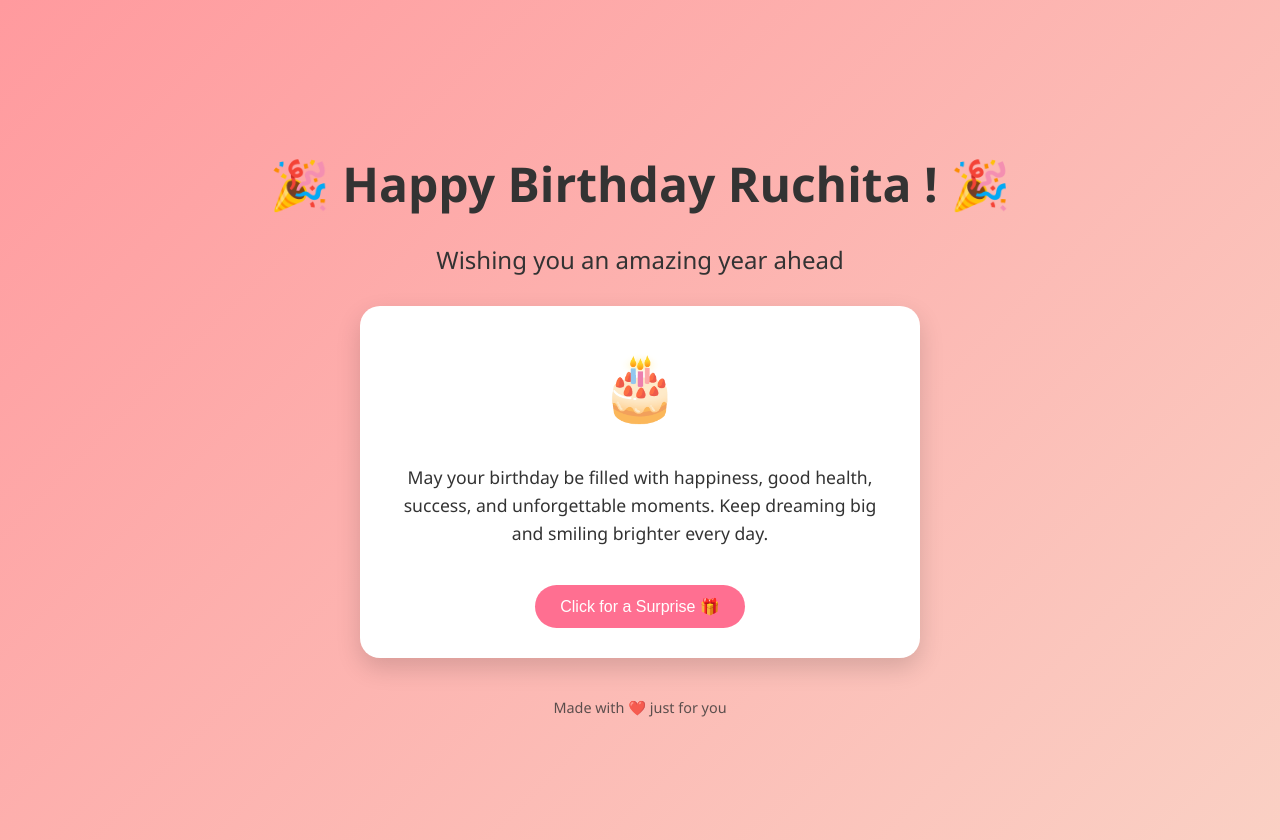
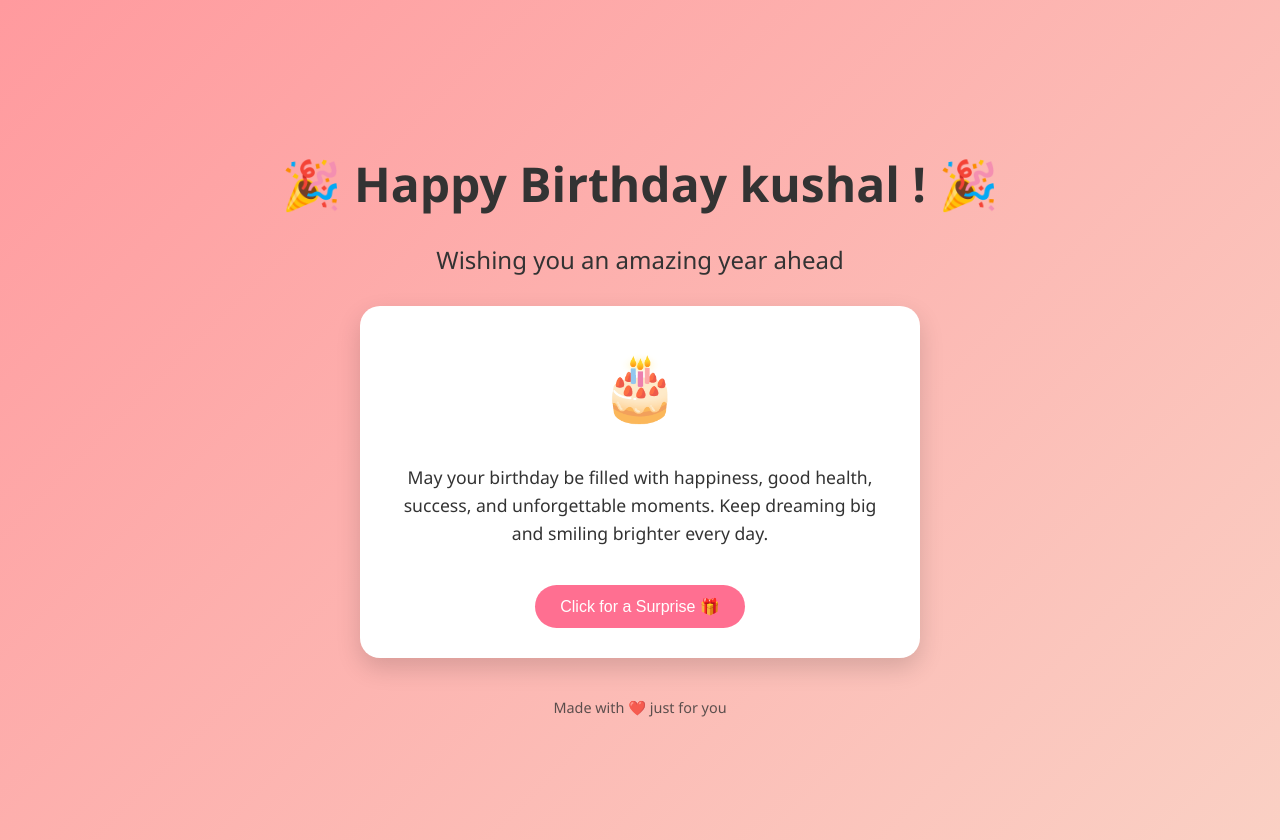
Before and after one commit to Yug-date/birthday-, a plain HTML site: page index.html in a window 1280 px wide. Drawn offline with Linux system fonts and the light colour scheme.

Commit message:
Update index.html

```diff
--- a/index.html
+++ b/index.html
@@ -102,7 +102,7 @@ h1 {
 </head>
 <body>
   <div class="container">
-    <h1>🎉 Happy Birthday Ruchita ! 🎉</h1>
+    <h1>🎉 Happy Birthday kushal ! 🎉</h1>
     <h2>Wishing you an amazing year ahead</h2>
 
     <div class="card">
```
